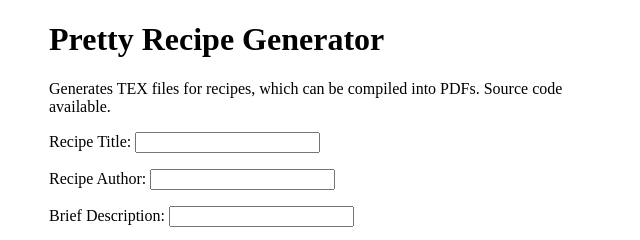
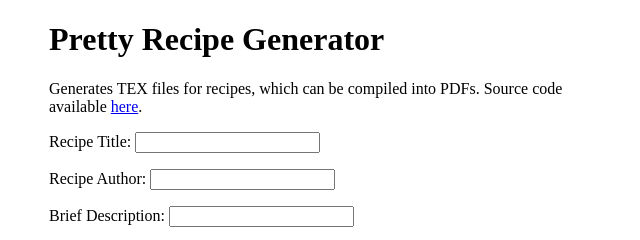
Before and after one commit to slashinfty/pretty-recipes, a plain HTML site: page index.html in a window 1280 px wide. Shown: the top 240 px of the page, 316-956 px from the left. Drawn offline with nearby package versions, Linux system fonts and the light colour scheme.

Commit message:
source ref

```diff
--- a/index.html
+++ b/index.html
@@ -12,7 +12,7 @@
     </head>
     <body ng-controller="RecipeCtrl" class="content">
         <h1>Pretty Recipe Generator</h1>
-        <p>Generates TEX files for recipes, which can be compiled into PDFs. Source code available.</p>
+        <p>Generates TEX files for recipes, which can be compiled into PDFs. Source code available <a href="https://github.com/slashinfty/pretty-recipes" target="_blank">here</a>.</p>
         <p><label>Recipe Title: </label><input ng-model="title" ng-change="change()"/></p>
         <p><label>Recipe Author: </label><input ng-model="author" ng-change="change()"/></p>
         <p><label>Brief Description: </label><input ng-model="descript" ng-change="change()"/></p>
```
Also changed, not shown: 1 other file.
